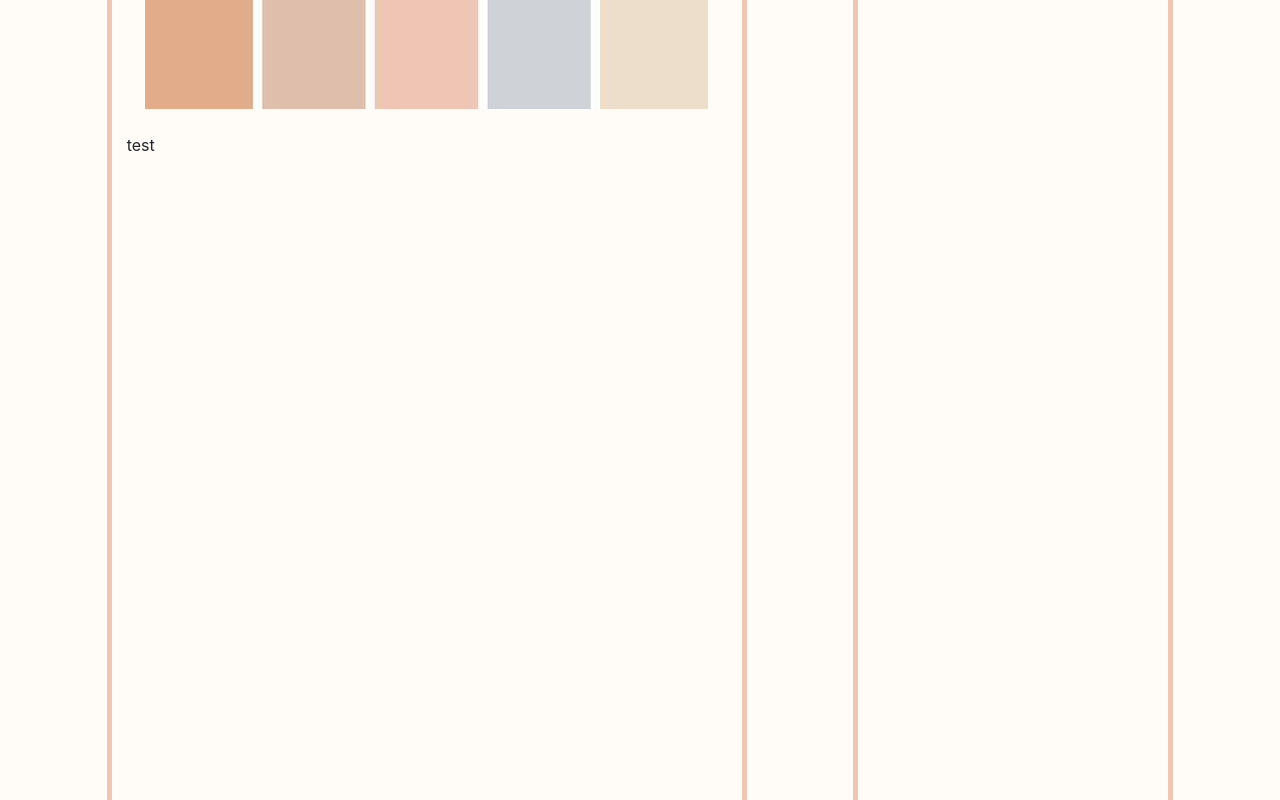
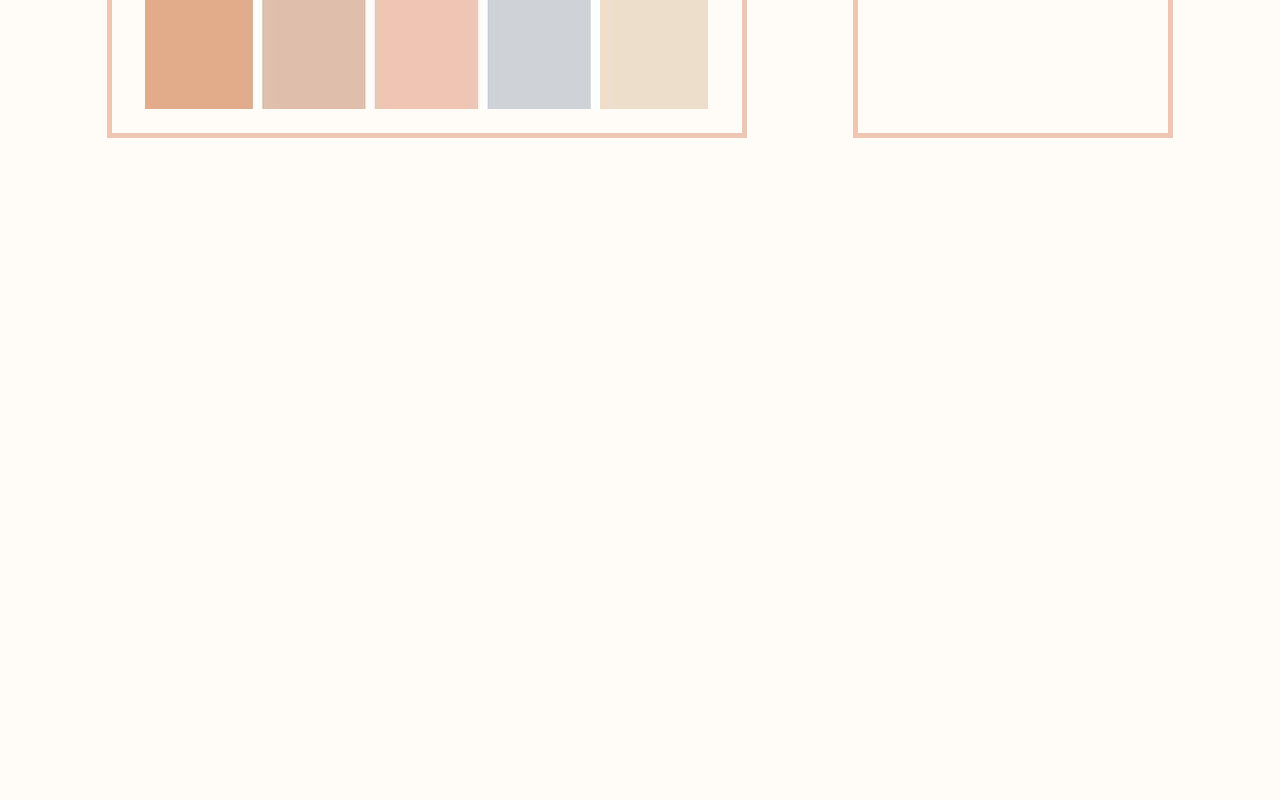
Before and after one commit to UhmBrock/raised-with-wonder-blog, a React (Create React App) app: page / in a window 1280 px wide. Shown: the part 960-1760 px from the top of the page. Built offline with nearby package versions, Linux system fonts and the light colour scheme.

Commit message:
Created seperate files for BlogEntry, start refactoring components out

```diff
--- a/src/components/Base-App/Base-App.tsx
+++ b/src/components/Base-App/Base-App.tsx
@@ -30,10 +30,19 @@ export default class BaseApp extends React.Component<BaseAppProps, BaseAppState>
 
                     <Switch>
 
-                        <Route path="/">
+                        <Route exact path="/">
                             <Home />
                         </Route>
 
+                        <Route path="/about-me">
+
+                        </Route>
+
+                        <Route> {/* 404 Page */ }
+                            <div>
+                                <h1> 404 Error </h1>
+                            </div>
+                        </Route>
                     </Switch>
 
                 </div>
--- /dev/null
+++ b/src/components/BlogEntry/BlogEntry.tsx
@@ -0,0 +1,26 @@
+import React from 'react';
+import ResponsiveImage from '../ResponsiveImage/ResponsiveImage';
+
+import blog_image from '../../images/color_swatches.jpg';
+
+interface BlogEntryProps {
+
+}
+
+interface BlogEntryState {
+
+}
+
+export default class BlogEntry extends React.Component {
+
+    render() {
+        return (
+            <div>
+                <ResponsiveImage src={blog_image} additionalClasses="my-4"/>
+
+            </div>
+        )
+    }
+
+
+}
--- a/src/components/Home/Home.tsx
+++ b/src/components/Home/Home.tsx
@@ -1,6 +1,7 @@
 import React from 'react';
 
 import ResponsiveImage from '../ResponsiveImage/ResponsiveImage';
+import BlogEntry from '../BlogEntry/BlogEntry';
 
 import banner_image from '../../images/rww-banner.png';
 import blog_image from '../../images/color_swatches.jpg';
@@ -23,10 +24,7 @@ export default class Home extends React.Component<HomeProps, HomeState> {
 
                 <div className="row">
                     <div className="offset-lg-1 col-lg-6" id="blog-column">
-                        <ResponsiveImage src={blog_image} additionalClasses="my-4"/>
-                        <p style={{height: '1000px' }}>
-                            test
-                        </p>
+                        <BlogEntry />
                     </div>
                     <div className="offset-lg-1 col-lg-3" id="archive-column">
                         Archive Column
--- a/src/components/NavBar/Navbar.tsx
+++ b/src/components/NavBar/Navbar.tsx
@@ -33,7 +33,7 @@ export default class Navbar extends React.Component<NavbarProps, NavbarState> {
                         <span className="navbar-toggler-icon"></span>
                 </button>
 
-                <div className="collapse navbar-collapse w-100">
+                <div className="collapse navbar-collapse w-75">
                     <div className="navbar-nav mx-auto" id="navbar-section-list">
                         <NavLink exact to="/" activeClassName="active" className="nav-item nav-link">Home</NavLink>
                         <NavLink to="/about-me" activeClassName="active" className="nav-item nav-link">About Me</NavLink>
@@ -56,7 +56,7 @@ export default class Navbar extends React.Component<NavbarProps, NavbarState> {
                 </div>
 
                 <div className="collapse navbar-collapse">
-                    <form className="form-inline">
+                    <form className="form-inline ml-auto">
                         <span className="collapse search">
                             <input className="form-control" type="search" placeholder="Search" aria-label="Search"/>
                         </span>
```
Also changed, not shown: src/components/BlogEntry/BlogEntry.scss (added).
